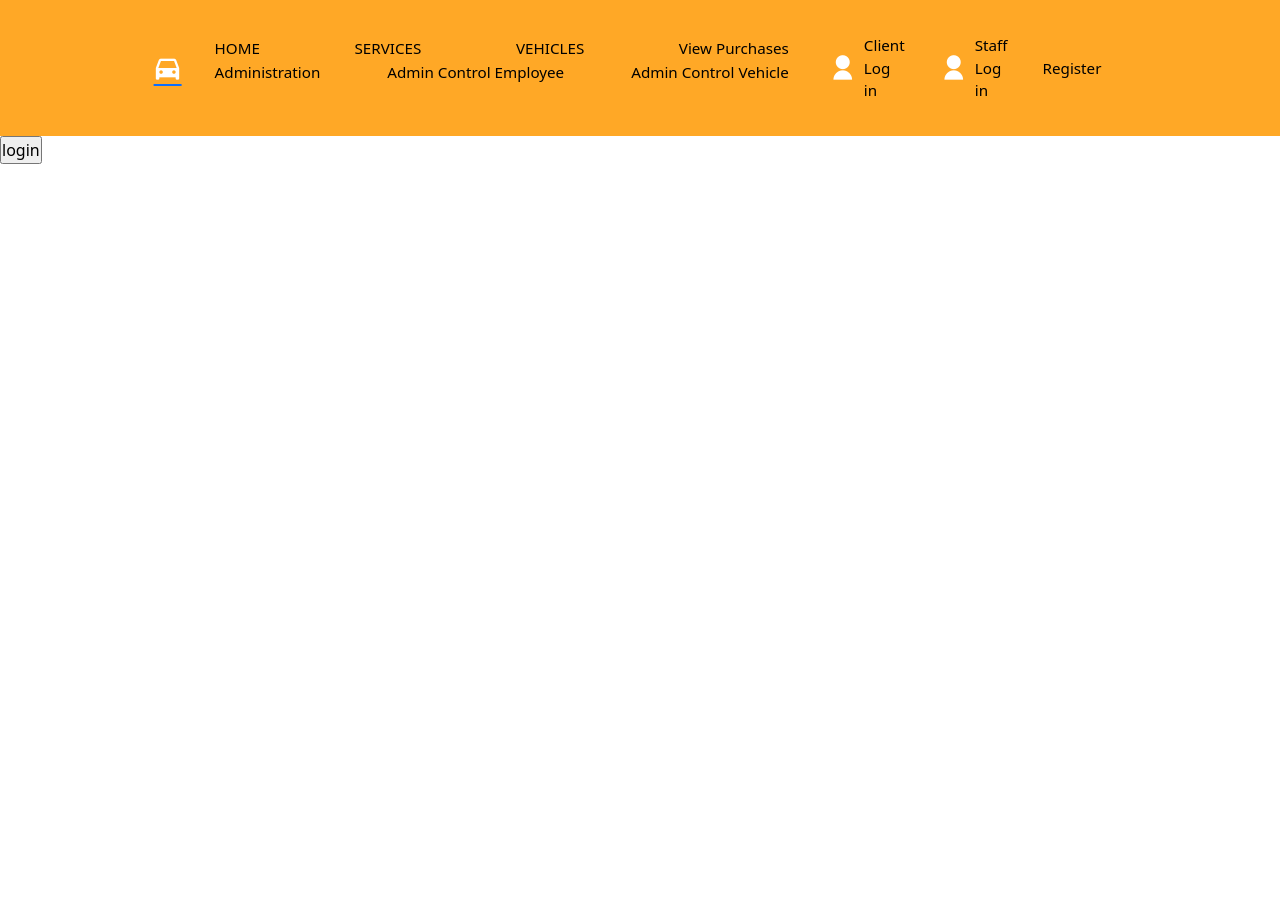
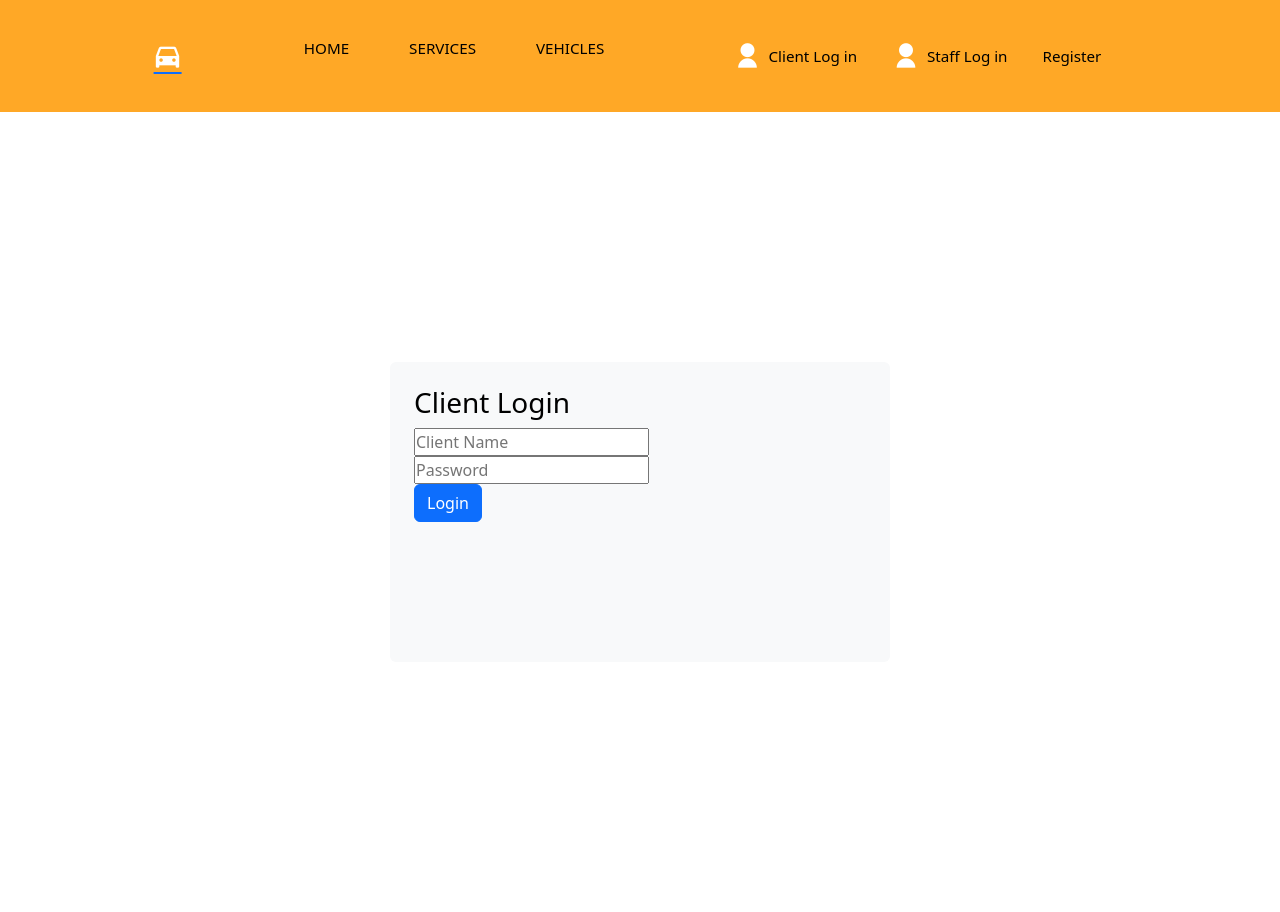
Before and after one commit to ReinerYaeger/DrAuto, a Django app: page /client_login/ in a window 1280 px wide. Before the commit the page ends 164 px from the top, so only its background shows below. Run offline with Django 4.2, Linux system fonts and the light colour scheme.

Commit message:
added Woeking Login Functions, Using SPs form data base vehicle registration working :)

```diff
--- a/DrAutoWebApp/settings.py
+++ b/DrAutoWebApp/settings.py
@@ -26,7 +26,7 @@ SECRET_KEY = 'django-insecure-1d03$-6ig_*8#&85*vav8fre9$v6nk%8eluh5#yx$hnfsl=2bj
 # SECURITY WARNING: don't run with debug turned on in production!
 DEBUG = True
 
-ALLOWED_HOSTS = ['localhost', '127.0.0.1', 'c13f-72-252-32-27.ngrok.io']
+ALLOWED_HOSTS = ['localhost', '127.0.0.1', '6a7e-72-252-32-49.ngrok.io']
 
 # Application definition
 
--- a/drauto/urls.py
+++ b/drauto/urls.py
@@ -10,7 +10,7 @@ urlpatterns = [
     path('register/', views.register_form, name='register'),
     path('contact/', views.contact, name='contact'),
     path('services/',views.services, name='services'),
-    path('client_purchase/', views.client_purchase, name='client_purchase'),
+    path('client_purchase/<str:client_name>/', views.client_purchase, name='client_purchase'),
     # path('client_purchase/<str:client_name>', views.client_purchase, name='client_purchase'),
 
     path('vehicle/', views.vehicle, name='vehicle'),
@@ -20,7 +20,7 @@ urlpatterns = [
     path('admin_views/',views.admin_views,name='admin_views'),
     path('admin_control/', views.admin_control_employee, name='admin_control'),
     path('admin_control/employee', views.admin_control_employee, name='admin_control_employee'),
-    path('admin_control/vehicle', views.admin_control_vehicle, name='admin_control_vehicle'),
+    path('admin_control/vehicle/<str:emp_name>/', views.admin_control_vehicle, name='admin_control_vehicle'),
 
     #path('admin_control/update_employee/<str:emp_id>', views.update_employee, name='update_employee'),
 
--- a/drauto/views.py
+++ b/drauto/views.py
@@ -4,8 +4,8 @@ from django.contrib.auth import login, authenticate, logout
 from django.contrib import messages
 from django.db import connection
 from datetime import datetime
-from drauto.backend_functions import generate_cl_string, findASalesPerson, findClient, getDiscountPrice, getPrice, \
-    update_employee, update_mechanic, update_vehicle, car_update
+from drauto.backend_functions import  authenticate_staff_login, findASalesPerson, findClient, generate_primarykey, getDiscountPrice, getPrice, register_client, \
+    update_employee, update_mechanic, update_salesman, update_vehicle, car_update, authenticate_client_login
 from drauto.forms import EmployeeLoginForm, EmployeeUpdateForm
 from drauto.models import Employee
 
@@ -19,35 +19,33 @@ def index(requests):
 
 def client_login(requests):
     page = 'login'
+    template_name = 'drauto/login_register_form.html'
+    redirect_authenticated_user = True
 
-    return render(requests, 'drauto/login_register_form.html')
+    if requests.method == 'POST':
+        if 'login' in requests.POST:
+            client_name = requests.POST['client_name']
+            password = requests.POST['password']
+
+            user = authenticate_client_login(requests,client_name,password)
+
+    context = {'page': page}
+    return render(requests, 'drauto/login_register_form.html', context)
 
 
-def staff_login(request):
-    page = 'login'
+def staff_login(requests):
+    page = 'staff_login'
 
-    if request.method == 'POST':
-        form = EmployeeLoginForm(request.POST)
-        if form.is_valid():
-            emp_name = form.cleaned_data.get('emp_name')
-            password = form.cleaned_data.get('password')
-            user_type = 'E'
+    if requests.method == 'POST':
+        if 'login' in requests.POST:
+            emp_name = requests.POST['emp_name']
+            password = requests.POST['password']
 
-            user = authenticate(request, emp_name=emp_name, password_hash=password)
-            if user is not None:
-                with connection.cursor() as cursor:
-                    cursor.execute(f"SELECT dbo.ValidateLogin('{emp_name}', '{password}', '{user_type}')")
-                    result = cursor.fetchone()[0]
-                    if result == 1:
-                        login(request, user)
-                    else:
-                        return redirect('/')
-    else:
-        print(form.errors.as_data())
-        form = EmployeeLoginForm()
+            user = authenticate_staff_login(requests,emp_name,password)
 
-    context = {'page': page, 'form': form}
-    return render(request, 'drauto/login_register_form.html', context)
+
+    context = {'page': page}
+    return render(requests, 'drauto/login_register_form.html', context)
 
 
 def logout_user(requests):
@@ -59,7 +57,19 @@ def logout_user(requests):
 def register_form(requests):
     page = 'register'
 
-    return render(requests, 'drauto/login_register_form.html', context)
+    if requests.method == "POST":
+        if 'register' in requests.POST:
+            client_username = requests.POST['username']
+            email = requests.POST['email']
+            residential_address = requests.POST['residential_address']
+            password = requests.POST['password']
+            phonenumber = requests.POST['phonenumber']
+
+            register_client(requests,client_username,email,residential_address,password,phonenumber)
+
+
+
+    return render(requests, 'drauto/login_register_form.html', {'page': page})
 
 
 def vehicle(requests):
@@ -113,7 +123,7 @@ def purchase(requests, vehicle_id):
         client_name = requests.POST['client_name']
         client_id = findClient(client_name)
         amount_paid = requests.POST['amountPaid']
-        purchase_id = generate_cl_string('PI')
+        purchase_id = generate_primarykey('PI')
         price = vehicle.get('price')
         chassis_number = vehicle.get('chassis_number')
         emp_id = findASalesPerson()
@@ -121,6 +131,7 @@ def purchase(requests, vehicle_id):
 
         # storing loging purchase
 
+            #SQL Stored Procedure  Being Used
         with connection.cursor() as cursor:
             # cursor.execute(f"""EXEC sp_AddClientPurchase
             # '{purchase_id}',
@@ -148,6 +159,8 @@ def contact(requests):
 
 
 def admin_views(requests):
+
+    #SQL Views
     with connection.cursor() as cursor:
         cursor.execute("Select * From view_sales_by_salesman")
         sales_list = cursor.fetchall()
@@ -179,12 +192,23 @@ def services(requests):
     return render(requests, 'drauto/services.html')
 
 
-def client_purchase(requests):
+def client_purchase(requests,client_name):
+    #Sql View
+
+    print(client_name)
+
     with connection.cursor() as cursor:
-        cursor.execute("Select * From view_invoice Where Client = '{client_name}'")
+        cursor.execute("Select * From view_invoice Where Client = 'Alice'")
         invoice_list = cursor.fetchall()
+        for row in cursor:
+            invoice_list.append(row)
+            print(row)
 
-    context = {'invoice': invoice_list}
+
+    context = {'invoice_list': invoice_list}
+
+    print("Last print ")
+    print(invoice_list)
     return render(requests, 'drauto/client_purchase.html', context)
 
 
@@ -224,6 +248,12 @@ def admin_control_employee(requests):
             salary = requests.POST['salary']
             expertise = requests.POST['expertise']
             update_mechanic(requests, emp_id, salary, expertise)
+        if 'salesman_update' in requests.POST:
+            print(requests.POST)
+            emp_id = requests.POST['employee_id']
+            travel_subsistence = requests.POST['travel_subsistence']
+            update_salesman(requests,emp_id,travel_subsistence)
+
 
     context = {'employee_list': employee_list,
                'mechanic_list': mechanic_list,
@@ -234,7 +264,7 @@ def admin_control_employee(requests):
     return render(requests, 'drauto/admin_control_employee.html', context)
 
 
-def admin_control_vehicle(requests):
+def admin_control_vehicle(requests, emp_name):
     with connection.cursor() as cursor:
         cursor.execute("SELECT * FROM DrautoshopAddb.dbo.Vehicle")
         vehicle_list = cursor.fetchall()
@@ -263,17 +293,15 @@ def admin_control_vehicle(requests):
             condition = requests.POST['condition']
             mileage = requests.POST['mileage']
             cc_rating = requests.POST['cc_rating']
-            update_vehicle(requests,chassis_number,make,import_price_usd,car_year,
-                           markup_percent,colour,engine_number,model,car_type,condition,
-                           mileage,cc_rating)
+            update_vehicle(requests, chassis_number, make, import_price_usd, car_year,
+                           markup_percent, colour, engine_number, model, car_type, condition,
+                           mileage, cc_rating,emp_name)
 
         if 'car_update' in requests.POST:
             car_update()
 
-
-
     context = {'vehicle_list': vehicle_list,
                'van_list': van_list,
                'car_list': car_list,
-               'fwd_list': fwd_list,}
+               'fwd_list': fwd_list, }
     return render(requests, 'drauto/admin_control_vehicle.html', context)
--- a/templates/drauto/admin_page.html
+++ b/templates/drauto/admin_page.html
@@ -5,7 +5,7 @@
 </head>
 <body>
 {% include 'drauto/navbar.html' %}
-
+{% if user.is_staff %}
 <h3>Sales By Salespeople</h3>
 <table class="table table-striped">
     <thead class="thead-dark">
@@ -163,6 +163,10 @@
     </tbody>
 </table>
 
+{% else%}
+<h1>You are not Staff</h1>
+
+{%endif%}
 
 </body>
 </html>
--- a/templates/drauto/login_register_form.html
+++ b/templates/drauto/login_register_form.html
@@ -12,26 +12,74 @@
     <form method="post" action="{% url 'register' %}">
         {% csrf_token %}
 
-      {% comment %}  {{ form.as_p }}{% endcomment %}
-        <label for="username">Username:</label>
-		<input type="text" id="username" name="username"><br><br>
-		<label for="password">Password:</label>
-		<input type="password" id="password" name="password"><br><br>
-		<label for="email">Email Address:</label>
-		<input type="email" id="email" name="email"><br><br>
-		<label for="residential_address">Residential Address:</label>
-		<input type="text" id="residential_address" name="residential_address"><br><br>
-		<input type="submit" value="Submit">
-    </form>
+        <div class="d-flex align-items-center" style="height: 100vh;">
+            <div class="mx-auto p-4 bg-light rounded" style="width: 500px; height: 300px">
+                <div class="form-group">
+                    <form method="POST" action="{% url 'client_login' %}">
+                        <h3>Client Register</h3>
+                        {% csrf_token %}
+                        <div class="form-group">
+                            <label for="username">Username:</label>
+                            <input required type="text" id="username" name="username"><br><br>
+                        </div>
+                        <div class="form-group">
+                            <label for="email">Email Address:</label>
+                            <input required type="email" id="email" name="email"><br><br>
+                        </div>
+                        <div class="form-group">
+                            <label for="residential_address">Residential Address:</label>
+                            <input required type="text" id="residential_address" name="residential_address"><br><br>
+                        </div>
+                        <div class="form-group">
+                            <label for="password">Password:</label>
+                            <input required type="password" id="password" name="password"><br><br>
+                        </div>
+                        <div class="form-group">
+                            <label for="phonenumber">Phone Number:</label>
+                            <input required type="text" id="phonenumber" name="phonenumber"><br><br>
+                        </div>
+                        <button class="btn btn-primary" name="register" type="submit" value="Register">Login</button>
+                    </form>
+                </div>
+            </div>
+        </div>
 
-{% else %}
-    <form method="post" %}>
-        {% csrf_token %}
-        {{ form }}
-        {% comment %}<input type="text" name="username" placeholder="Username"/>
-        <input type="password" name="password" placeholder="Password"/>{% endcomment %}
-        <input type="submit" value="login">
-    </form>
+{% elif page == 'login' %}
+
+    <div class="d-flex align-items-center" style="height: 100vh;">
+        <div class="mx-auto p-4 bg-light rounded" style="width: 500px; height: 300px">
+            <div class="form-group">
+                <form method="POST" action="{% url 'client_login' %}">
+                    <h3>Client Login</h3>
+                    {% csrf_token %}
+                    <div class="form-group">
+                        <input required placeholder="Client Name" name="client_name" type="text">
+                        <input required placeholder="Password" name="password" type="password">
+                    </div>
+                    <button class="btn btn-primary" name="login" type="submit" value="login">Login</button>
+                </form>
+            </div>
+        </div>
+    </div>
+
+    {%elif page == 'staff_login'%}
+
+    <div class="d-flex align-items-center" style="height: 100vh;">
+        <div class="mx-auto p-4 bg-light rounded" style="width: 500px; height: 300px">
+            <div class="form-group">
+                <form method="POST" action="{% url 'staff_login' %}">
+                    <h3>Staff Login</h3>
+                    {% csrf_token %}
+                    <div class="form-group">
+                        <input required placeholder="Staff Name" name="emp_name" type="text">
+                        <input required placeholder="Password" name="password" type="password">
+                    </div>
+                    <button class="btn btn-primary" name="login" type="submit" value="login">Login</button>
+                </form>
+            </div>
+        </div>
+    </div>
+
 {% endif %}
 
 </body>
--- a/templates/drauto/navbar.html
+++ b/templates/drauto/navbar.html
@@ -12,16 +12,17 @@
         <li><a href={% url 'index' %} class="active">HOME</a></li>
         <li><a href="{% url 'services' %}">SERVICES</a></li>
         <li><a href="{% url 'vehicle' %}">VEHICLES</a></li>
-        <li><a href="{% url 'client_purchase' %}">View Purchases</a></li>
 
-        <li><a href="{% url 'admin_views' %}">Administration</a></li>
-        <li><a href="{% url 'admin_control_employee' %}">Admin Control Employee</a></li>
-        <li><a href="{% url 'admin_control_vehicle' %}">Admin Control Vehicle</a></li>
         {#     client_name=request.user.username#}
         {% if request.user.is_staff %}
 
+            <li><a href="{% url 'admin_views' %}">Administration</a></li>
+            <li><a href="{% url 'admin_control_employee' %}">Admin Control Employee</a></li>
+            <li><a href="{% url 'admin_control_vehicle' emp_name=user.username%}">Admin Control Vehicle</a></li>
+
         {% elif request.user.is_authenticated %}
             <li><a href="{% url 'contact' %}">CONTACT US</a></li>
+            <li><a href="{% url 'client_purchase' client_name=user.username %}">View Purchases</a></li>
 
             {#        {% else %}#}
             {#            <li>View Purchases</li>#}
```
Also changed, not shown: drauto/backend_functions.py (+119 -9 lines), drauto/models.py (+14 -0 lines), templates/drauto/admin_control_employee.html (+13 -5 lines), templates/drauto/admin_control_vehicle.html (+15 -8 lines), templates/drauto/purchase.html (+14 -6 lines), templates/drauto/vehicle.html (+3 -11 lines).
